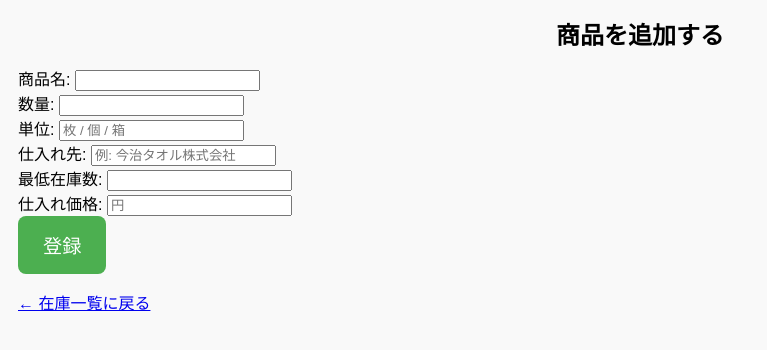
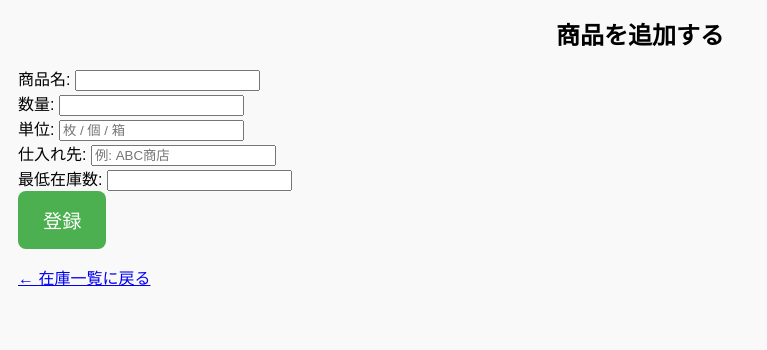
Before and after one commit to kiyominn-bot/flask_cafe, a Flask app: page /add_item in a window 1280 px wide. Shown: the part 79-429 px from the top of the page, without its empty margins (0-767 px from the left). Run offline with Flask 3, Linux system fonts and the light colour scheme; a user stored in the database is signed in.

Commit message:
最初のコミット: SQLite版に戻した状態

```diff
--- a/templates/add_item.html
+++ b/templates/add_item.html
@@ -15,13 +15,11 @@
     <input type="text" name="unit" placeholder="枚 / 個 / 箱"><br>
 
     <label>仕入れ先:</label>
-    <input type="text" name="supplier" placeholder="例: 今治タオル株式会社"><br>
+    <input type="text" name="supplier" placeholder="例: ABC商店"><br>
 
     <label>最低在庫数:</label>
     <input type="number" name="min_quantity"><br>
 
-    <label>仕入れ価格:</label>
-    <input type="number" name="price" step="1" placeholder="円"><br>
 
     <button type="submit">登録</button>
   </form>
```
